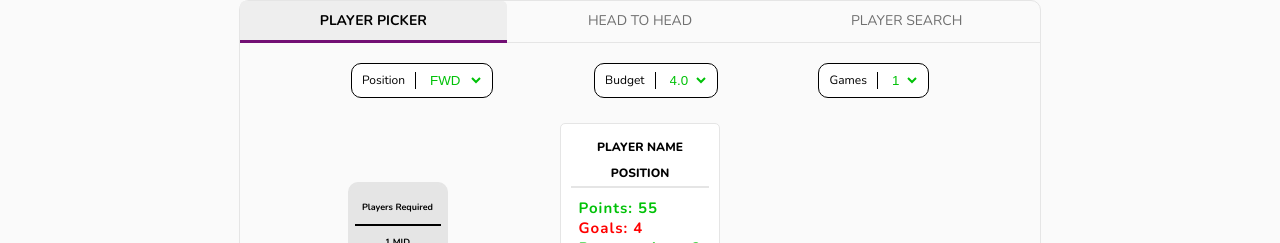
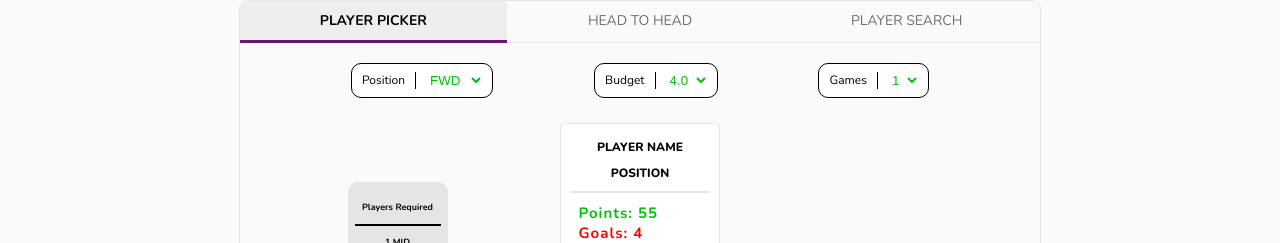
Before and after one commit to maslenm/easyfpl, a React (Create React App) app in the folder client/: page /player-selector in a window 1280 px wide. Shown: the part 206-449 px from the top of the page. Built offline with nearby package versions, Linux system fonts and the light colour scheme.

Commit message:
further styling tweak to playerCard header

```diff
--- a/client/src/styles/pages/_playerSelector.scss
+++ b/client/src/styles/pages/_playerSelector.scss
@@ -117,7 +117,7 @@
 
   &__header {
     border-bottom: 2px solid $border-color-primary;
-    padding: 0;
+    padding: 0 0 0.5rem;
   }
 
   &__image-placeholder {
```
